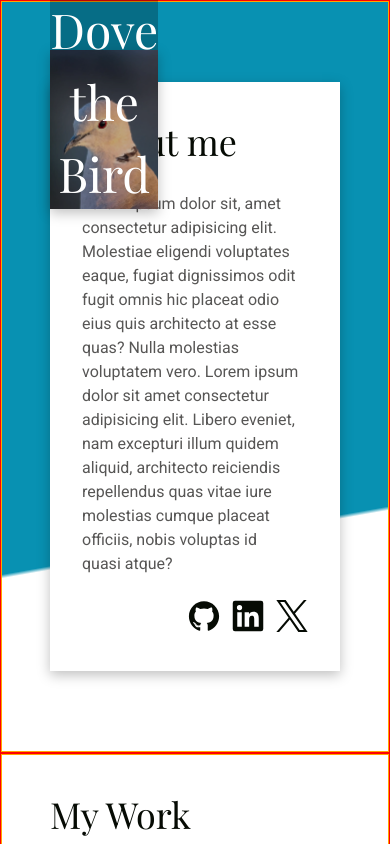
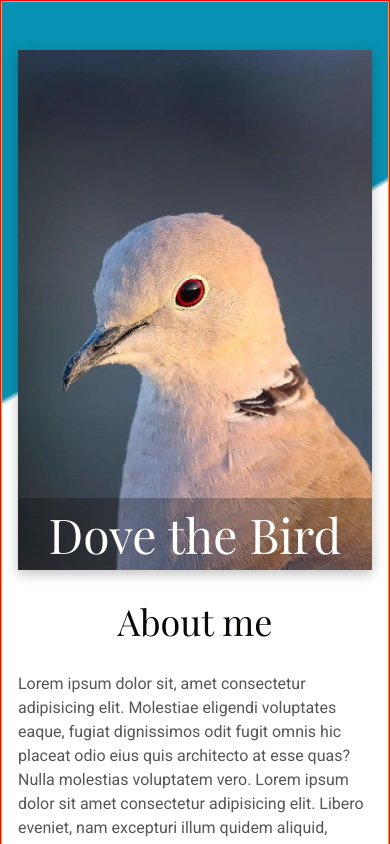
Before and after one commit to harytri87/odin-homepage, a plain HTML site: page index.html in a window 390 px wide. Shown: the top 844 px of the page. Drawn offline with Linux system fonts and the light colour scheme.

Commit message:
feat: add breakpoints (tablet & mobile)

```diff
--- a/index.html
+++ b/index.html
@@ -241,6 +241,12 @@
           alt="Dove the Bird waiting for call"
         />
       </div>
+
+      <img
+        class="contact-img-full"
+        src="./images/bg-hijau.webp"
+        alt="Dove the Bird waiting for call"
+      />
     </section>
   </body>
 </html>
--- a/style.css
+++ b/style.css
@@ -304,3 +304,110 @@ li:first-child {
 .contact-img {
   object-fit: cover;
 }
+
+.contact-img-full {
+  display: none;
+  aspect-ratio: 1 / 2;
+  width: 100%;
+  max-height: 90dvh;
+  grid-column: 1 / -1;
+  object-fit: cover;
+}
+/* contact style end */
+
+@media screen and (max-width: 1024px) {
+  .profile > .wrapper {
+    padding: 0 3rem;
+  }
+
+  .profile-card {
+    position: relative;
+    background: #fff;
+    padding: 2rem;
+    margin: 5rem 0;
+    box-shadow: 0 4px 12px rgba(0, 0, 0, 0.25);
+  }
+
+  .profile-img {
+    position: relative;
+    float: left;
+    width: 48%;
+    margin: -15rem 1.5rem 0 -10rem;
+  }
+
+  .in-picture {
+    display: none;
+  }
+
+  .outside {
+    display: revert;
+    z-index: 2;
+  }
+}
+
+@media screen and (max-width: 512px) {
+  .profile > .wrapper {
+    padding: 3rem 1rem;
+  }
+
+  .wrapper {
+    padding: 3rem 1rem;
+  }
+
+  .profile {
+    background: #0891b2;
+    background: linear-gradient(
+      150deg,
+      var(--bg-color) 0%,
+      var(--bg-color) 32%,
+      white 32.5%
+    );
+  }
+
+  .profile-card {
+    position: revert;
+    background: revert;
+    padding: 0;
+    margin: 0;
+    box-shadow: none;
+  }
+
+  .profile-img {
+    float: revert;
+    width: 100%;
+    margin: 0;
+    margin-bottom: 1.5rem;
+  }
+
+  .profile-img img {
+    width: 100%;
+  }
+
+  .in-picture {
+    display: revert;
+  }
+
+  .outside {
+    display: none;
+  }
+
+  .profile .socials,
+  .profile h2 {
+    text-align: center;
+  }
+
+  .contact > .wrapper {
+    display: grid;
+    grid-template-columns: 1fr;
+    gap: 2rem;
+    align-items: stretch;
+  }
+
+  .contact-img {
+    display: none;
+  }
+
+  .contact-img-full {
+    display: block;
+  }
+}
```
